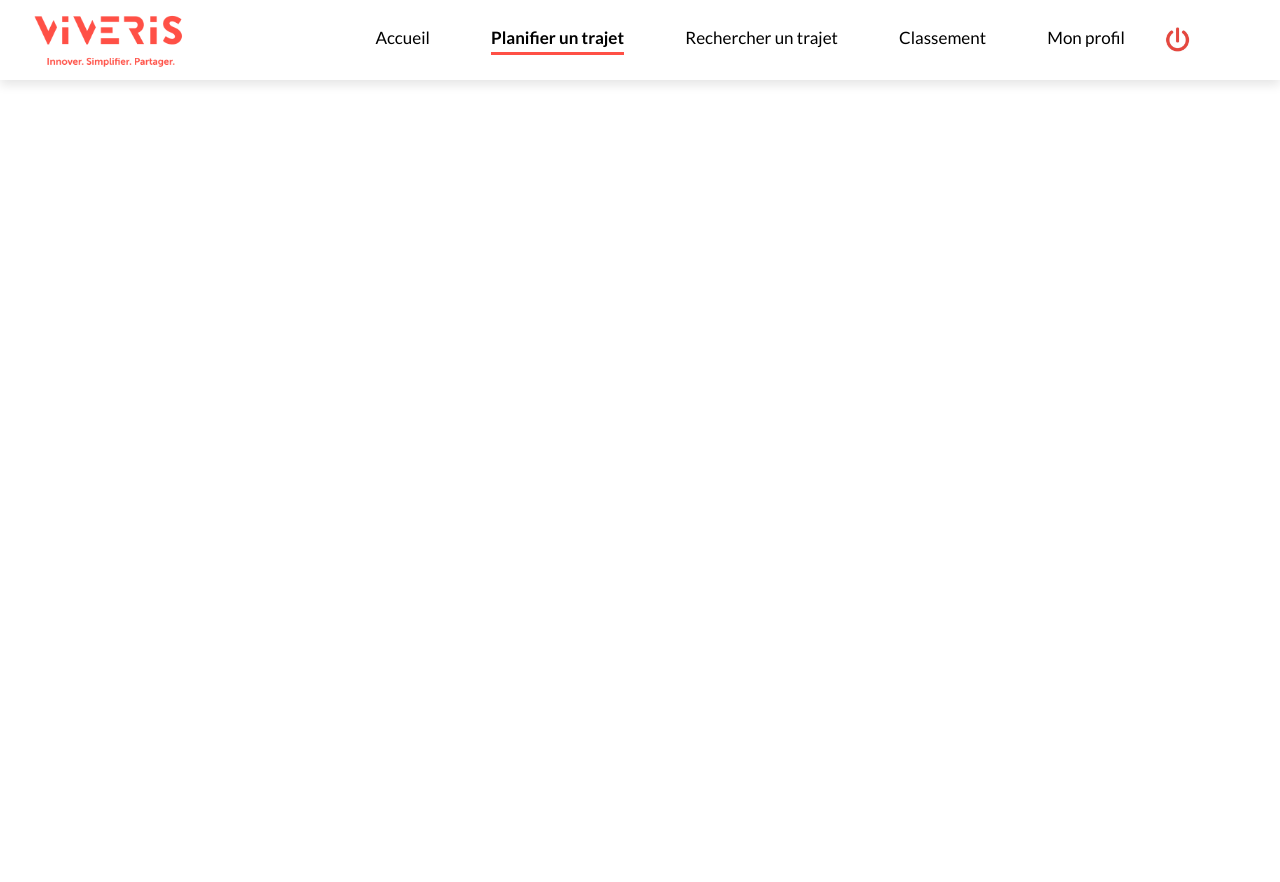
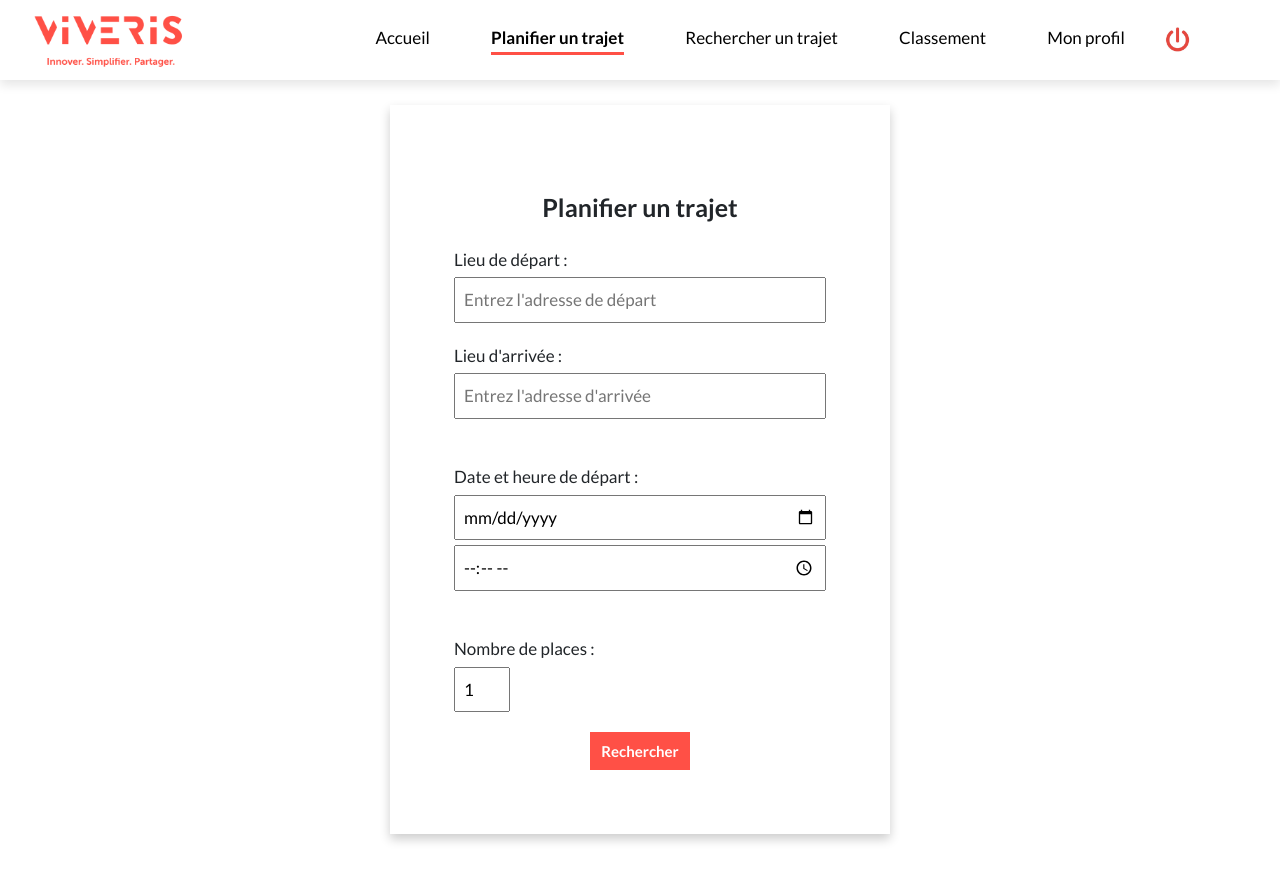
Before and after one commit to DelamarcheRuben/CovoitViveris, a React (Vite) app in the folder Front/covoit-viveris/: page /schedule in a window 1280 px wide. Shown: the top 882 px of the page. Built offline with nearby package versions, Linux system fonts and the light colour scheme.

Commit message:
Amelioration du front de la creation de covoiturage, pas encore integre au back

```diff
--- a/Front/covoit-viveris/src/components/creation/CarshareCreation.jsx
+++ b/Front/covoit-viveris/src/components/creation/CarshareCreation.jsx
@@ -1,6 +1,7 @@
 import React, { useState, useEffect }  from "react";
 import { useUser }        from "../../context/UserContext.jsx";
 import { useWindowWidth } from "../../context/WindowWidthContext.jsx";
+import { geocodeAddress } from "../../functions/geocode.js";
 
 const AutocompleteInput = ({ value, onChange, placeholder }) => {
 
@@ -93,6 +94,7 @@ const CarshareCreation = () => {
                 setMessage("Certains champs n'ont pas été remplis");
             }
             else {
+
                 const options = {
                     method: 'POST',
                     headers: {
@@ -125,6 +127,35 @@ const CarshareCreation = () => {
     }
 
     return (
+        <div className="creation-form">
+            <p className="center" style={{ marginBottom: "20px" }}>{message} </p>
+            <p className="center" style={{ marginBottom: "20px" }}><strong style={{ fontSize: "25px" }}>Planifier un trajet</strong></p>
+
+            <label> Lieu de départ :
+                <AutocompleteInput value={startPlace} onChange={setStartPlace} placeholder="Entrez l'adresse de départ" />
+
+            </label>
+
+            <label> Lieu d'arrivée :
+                <AutocompleteInput value={endPlace} onChange={setEndPlace} placeholder="Entrez l'adresse d'arrivée" />
+            </label>
+
+            <br></br>
+            <label style={{ marginBottom: "20px" }}> Date et heure de départ :<br></br>
+                            <input width="20%" type="date" name="dateStart" value={startDate} onChange={e => setStartDate(e.target.value)} />
+                            <input type="time" name="timeStart" value={startTime} onChange={e => setStartTime(e.target.value)} />
+            </label>
+            <br></br>
+            <label> Nombre de places :<br></br>
+                <input type="number" name="seats" min="1" max="10" value={numSeats} onChange={e => setNumSeats(e.target.value)} style={{ width: "15%" }} />
+            </label>
+
+            <button className="btn" onClick={handleCreateClick}>
+                <strong style={{ fontSize: "15px", padding: "5px" }}>Rechercher</strong>
+            </button>
+        </div>
+
+        /*
            <React.Fragment>
             {user && windowWidth < 1105 &&
                 //TODO: Gestion de la version mobile du site. Pour l'instant seule la version ordi a été écrite
@@ -134,7 +165,7 @@ const CarshareCreation = () => {
             {user && windowWidth >= 1105 &&
                 <div className="large-screen">
                     <p className="center" style={{ marginBottom: "20px" }}>{message} </p>
-                    <p className="center" style={{ marginBottom: "20px" }}><strong style={{ fontSize: "25px" }}>Proposer un trajet</strong> </p>
+                    <p className="center" style={{ marginBottom: "20px" }}><strong style={{ fontSize: "25px" }}>Planifier un trajet</strong> </p>
                     <div className="scheduling-form" style={{ boxShadow: "0px 5px 10px rgba(0, 0, 0, 0.2)", padding: "5%", width: "70%", marginLeft: "15%" }}>
 
                         <label> Lieu de départ :<br />
@@ -154,7 +185,7 @@ const CarshareCreation = () => {
                         </label>
 
                         <br></br>
-                        {/* <label style={{ marginBottom: "20px" }}> Date et heure de départ :<br></br>
+                        { <label style={{ marginBottom: "20px" }}> Date et heure de départ :<br></br>
                             <input type="date" name="dateStart" value={startDate} onChange={e => setStartDate(e.target.value)} />
                             <input type="time" name="timeStart" value={startTime} onChange={e => setStartTime(e.target.value)} />
                         </label>
@@ -166,11 +197,11 @@ const CarshareCreation = () => {
                             <button className="btn" onClick={handleCreateClick}>
                                 <strong style={{ fontSize: "15px", padding: "5px" }}>Je propose un trajet</strong>
                         </button>
-                        </div> */}
+                        </div> }
                     </div>
                 </div>}
 
-        </React.Fragment>
+        </React.Fragment>*/
     );
 
 };
--- a/Front/covoit-viveris/src/style/main.css
+++ b/Front/covoit-viveris/src/style/main.css
@@ -249,6 +249,43 @@ button:hover{
     border-bottom: 3px solid #FF5046;
     width        : 50%;
 }
+/* ============ Creation de Covoiturage ============ */
+.creation-form {
+    display: flex;
+    flex-direction: column;
+    align-items: center;
+    justify-content: space-around;
+    box-shadow: 0px 5px 10px rgba(0, 0, 0, 0.2);
+    padding: 5%;
+    width: 100%;
+    max-width: 500px;
+    margin: auto;
+    margin: 20px auto;
+}
+
+.creation-form label {
+    width: 100%;
+    margin-bottom: 20px; /* Espacement entre les éléments du formulaire */
+}
+
+.creation-form input {
+        width: 100%;
+        padding: 8px;
+        margin-top: 5px;
+        box-sizing: border-box; /* S'assure que le padding ne change pas la largeur */
+}
+
+@media (max-width: 600px) {
+    .creation-form {
+        width: 90%;
+        padding: 10px;
+    }
+
+    .carshare-container {
+        width: 90%;
+        padding: 10px;
+    }
+}
 
 /* ===================== Badge ===================== */
 .badge-view{
```
